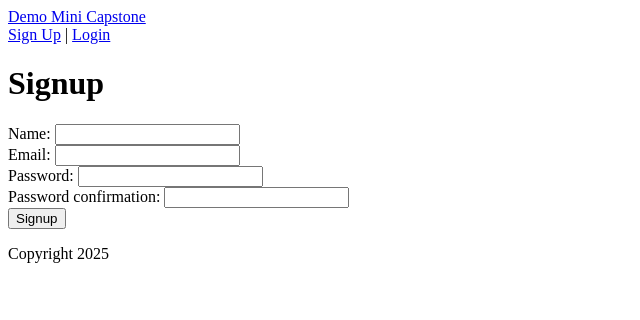
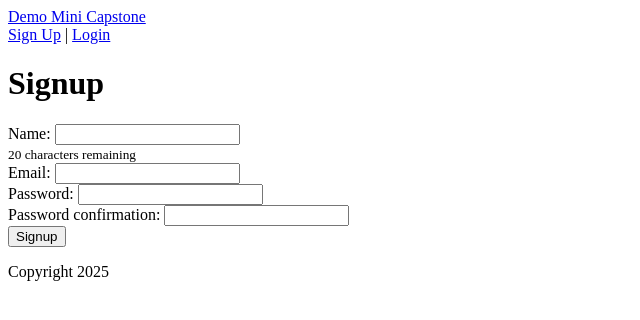
Before and after one commit to actualize-evn-2025-03/demo-mini-capstone-frontend, a React (Vite) app: page /signup in a window 1280 px wide. Shown: the top 320 px of the page, without its empty margins (0-640 px from the left). Built offline with nearby package versions, Linux system fonts and the light colour scheme.

Commit message:
Add validation to name field to make name can't be more than 20 characters

```diff
--- a/src/SignupPage.jsx
+++ b/src/SignupPage.jsx
@@ -4,6 +4,7 @@
 
 export function SignupPage() {
   const [errors, setErrors] = useState([]);
+  const [name, setName] = useState("");
   const navigate = useNavigate();
 
   const handleSubmit = (event) => {
@@ -33,8 +34,9 @@
       </ul>
       <form onSubmit={handleSubmit}>
         <div>
-          Name: <input name="name" type="text" />
+          Name: <input name="name" type="text" value={name} onChange={(event) => setName(event.target.value.slice(0, 20))} />
         </div>
+        <small>{20 - name.length} characters remaining</small>
         <div>
           Email: <input name="email" type="email" />
         </div>
```
